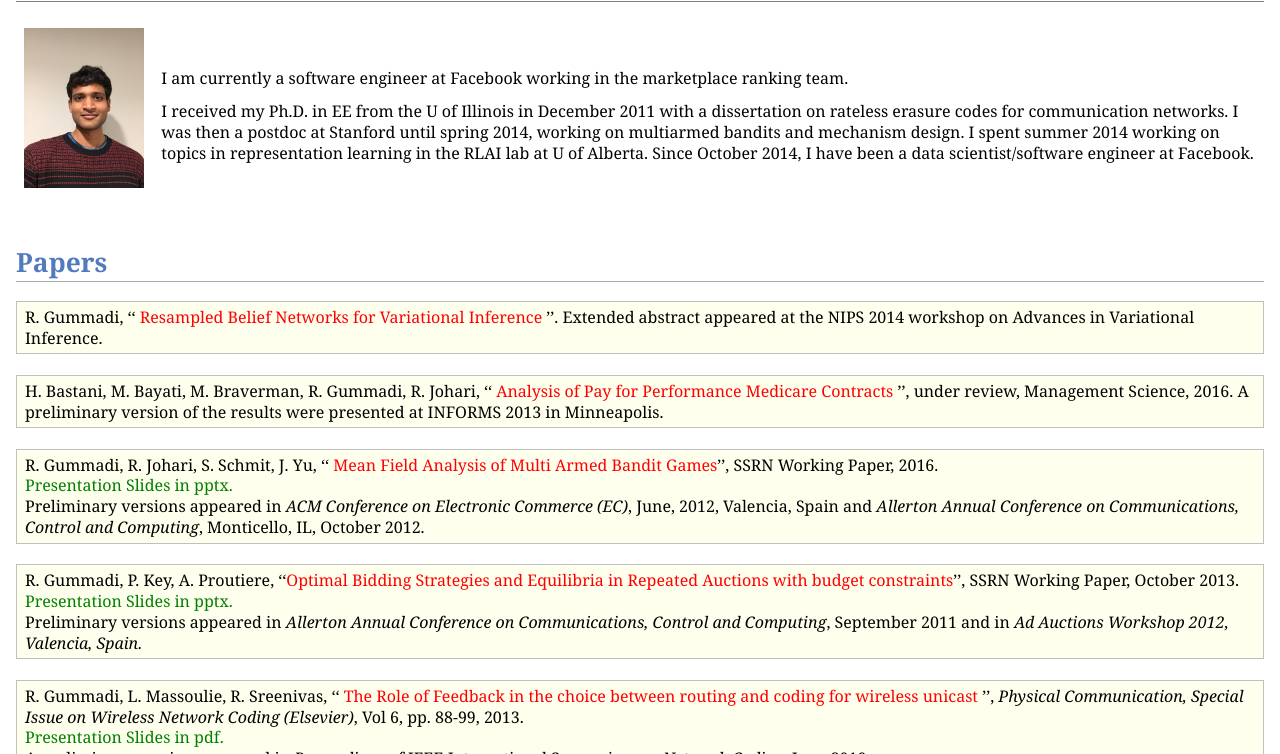
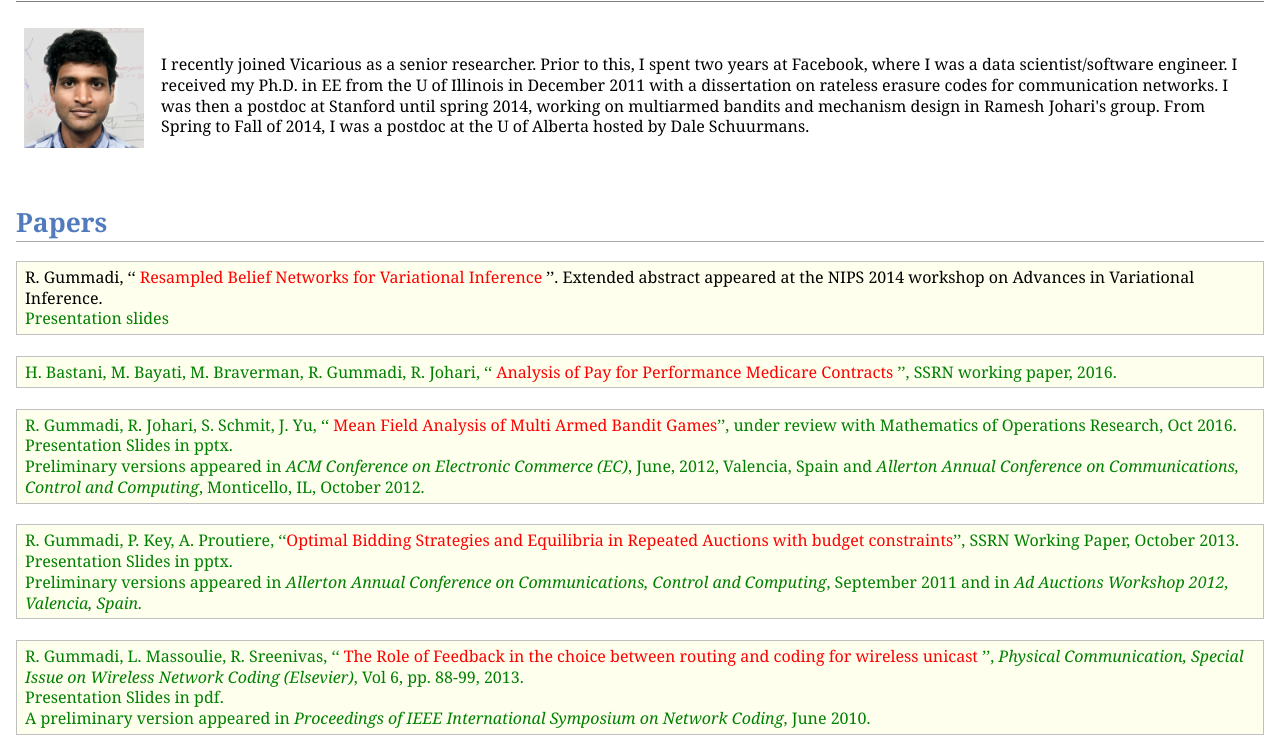
Before and after one commit to ramki-gummadi/ramki-gummadi.github.io, a plain HTML site: page index.html in a window 1280 px wide. Shown: the part 46-800 px from the top of the page. Drawn offline with Linux system fonts and the light colour scheme.

Commit message:
update affiliation

```diff
--- a/index.html
+++ b/index.html
@@ -13,22 +13,22 @@
 <h1>Ramki Gummadi</h1>
 </div>
 <table class="imgtable"><tr><td>
-<img src="pic1.jpg" alt="120px" width="120px" />&nbsp;</td>
-<td align="left"><p>I am currently a software engineer at Facebook working in the marketplace ranking team. </p>
-<p>I received my Ph.D. in EE from the U of Illinois in December 2011 with a dissertation on rateless erasure codes for communication networks. I was then a postdoc at Stanford until spring 2014, working on multiarmed bandits and mechanism design. I spent summer 2014 working on topics in representation learning in the RLAI lab at U of Alberta. Since October 2014, I have been a data scientist/software engineer at Facebook. <br /></p>
+<img src="ramki.jpg" alt="120px" width="120px" />&nbsp;</td>
+<td align="left"><p>I recently joined Vicarious as a senior researcher. Prior to this, I spent two years at Facebook, where I was a data scientist/software engineer. I received my Ph.D. in EE from the U of Illinois in December 2011 with a dissertation on rateless erasure codes for communication networks. I was then a postdoc at Stanford until spring 2014, working on multiarmed bandits and mechanism design in Ramesh Johari's group. From Spring to Fall of 2014, I was a postdoc at the U of Alberta hosted by Dale Schuurmans. <br /></p>
 </td></tr></table>
 <h1>Papers  <font color = "Red"> </font></h1>
 <div class="infoblock">
 <div class="blockcontent">
-<p>R. Gummadi, &lsquo;&lsquo;<a href="papers/nips14w.pdf"><font color = "Red"> Resampled Belief Networks for Variational Inference </font></a>&rsquo;&rsquo;. Extended abstract appeared at the NIPS 2014 workshop on Advances in Variational Inference. <br /></p>
+<p>R. Gummadi, &lsquo;&lsquo;<a href="papers/nips14w.pdf"><font color = "Red"> Resampled Belief Networks for Variational Inference </font></a>&rsquo;&rsquo;. Extended abstract appeared at the NIPS 2014 workshop on Advances in Variational Inference. <br />
+<a href="https://docs.google.com/presentation/d/1Gmz5XtO7NLrrQFuNZ3Rq81OMULd4-oMlIFgPvPZpM3g/edit?usp=sharing"><font color = "Green"> Presentation slides</a></p>
 </div></div>
 <div class="infoblock">
 <div class="blockcontent">
-<p>H. Bastani, M. Bayati, M. Braverman, R. Gummadi, R. Johari, &lsquo;&lsquo;<a href="http://ssrn.com/abstract=2839143"><font color = "Red"> Analysis of Pay for Performance Medicare Contracts </font></a>&rsquo;&rsquo;, under review,  Management Science, 2016. A preliminary version of the results were presented at INFORMS 2013 in Minneapolis.<br /></p>
+<p>H. Bastani, M. Bayati, M. Braverman, R. Gummadi, R. Johari, &lsquo;&lsquo;<a href="http://ssrn.com/abstract=2839143"><font color = "Red"> Analysis of Pay for Performance Medicare Contracts </font></a>&rsquo;&rsquo;, SSRN working paper, 2016.<br /></p>
 </div></div>
 <div class="infoblock">
 <div class="blockcontent">
-<p>R. Gummadi, R. Johari, S. Schmit,  J. Yu, &lsquo;&lsquo;<a href="http://papers.ssrn.com/sol3/papers.cfm?abstract_id=2045842"><font color = "Red"> Mean Field Analysis of Multi Armed Bandit Games</font></a>&rsquo;&rsquo;, SSRN Working Paper, 2016.<br />
+<p>R. Gummadi, R. Johari, S. Schmit,  J. Yu, &lsquo;&lsquo;<a href="http://papers.ssrn.com/sol3/papers.cfm?abstract_id=2045842"><font color = "Red"> Mean Field Analysis of Multi Armed Bandit Games</font></a>&rsquo;&rsquo;, under review with Mathematics of Operations Research, Oct 2016.<br />
 <a href="other/mab_ec2012.pptx"><font color = "green"> Presentation Slides in pptx.</font></a><br />
 Preliminary versions appeared in <i>ACM Conference on Electronic Commerce (EC)</i>, June, 2012, Valencia, Spain and <i>Allerton Annual Conference on Communications, Control and Computing</i>, Monticello, IL, October 2012. </p>
 </div></div>
@@ -83,7 +83,7 @@ Also appeared as a poster at <i>SIGCOMM</i>, May 2008.</p>
 <p>Link to <a href="http://scholar.google.com/citations?user=2P8IbqoAAAAJ">Google scholar profile</a>. </p>
 <div id="footer">
 <div id="footer-text">
-Page generated 2016-09-27 20:05:38 PDT, by <a href="http://jemdoc.jaboc.net/">jemdoc</a>.
+Page generated 2016-12-03 22:23:04 PST, by <a href="http://jemdoc.jaboc.net/">jemdoc</a>.
 </div>
 </div>
 </div>
```
Also changed, not shown: ramki.jpg (added), 1 other file.
